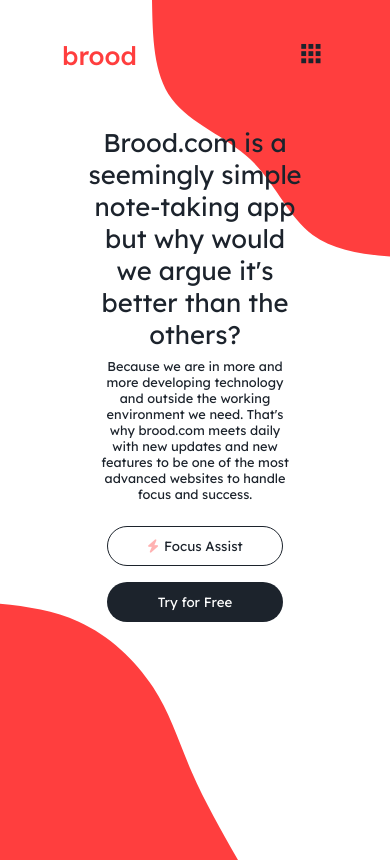
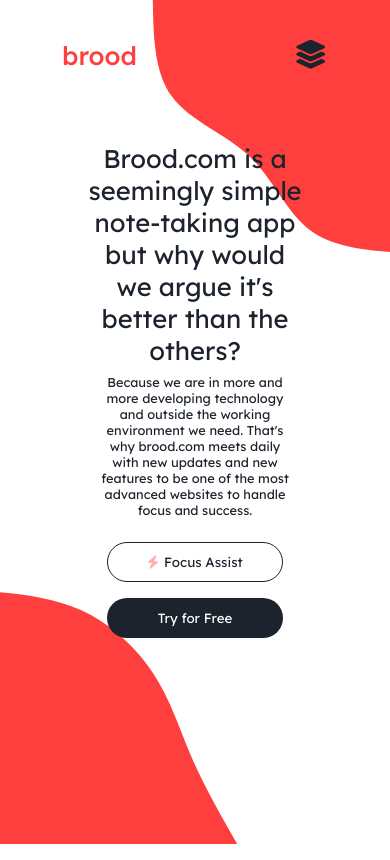
Before and after one commit to emirhankorhan/brood-web-app, a React (Create React App) app: page / in a window 390 px wide. Built offline with nearby package versions, Linux system fonts and the light colour scheme.

Commit message:
padding edit

```diff
--- a/src/App.js
+++ b/src/App.js
@@ -24,7 +24,7 @@ function App() {
 
               <p className='first-logo'>brood</p>
           </div>
-          <button onClick={menuIsOpen} className='menu-button'><i class="material-icons" >apps</i></button>
+          <button onClick={menuIsOpen} className='menu-button'><i class="fa-solid fa-layer-group"></i></button>
           <div className='header-nav-link'>
               <a href='/'>Home</a>
               <a href='/features'>Features</a>
--- a/src/components/content/content.css
+++ b/src/components/content/content.css
@@ -7,7 +7,8 @@
     align-items: center;
     justify-content: flex-start;
     flex-direction: column;
-    margin-top: 1rem;
+    padding-top: 6rem;
+
 }
 
 .first-content{
@@ -87,6 +88,10 @@
 }
 
 @media only screen and (min-width: 650px) and (max-width: 930px) {
+
+    .content-app{
+        padding-top: 5rem;
+    }
 
     .first-content{
         width: 55%;
@@ -182,6 +187,10 @@
         font-family: 'Lexend', sans-serif;
     }
 
+    .content-app{
+        padding-top: 3rem;
+    }
+
 }
 
 @media only screen and (max-width: 430px){
@@ -208,4 +217,8 @@
         justify-content: center;
     }
 
+    .content-app{
+        padding-top: 2rem;
+    }
+
 }
```
